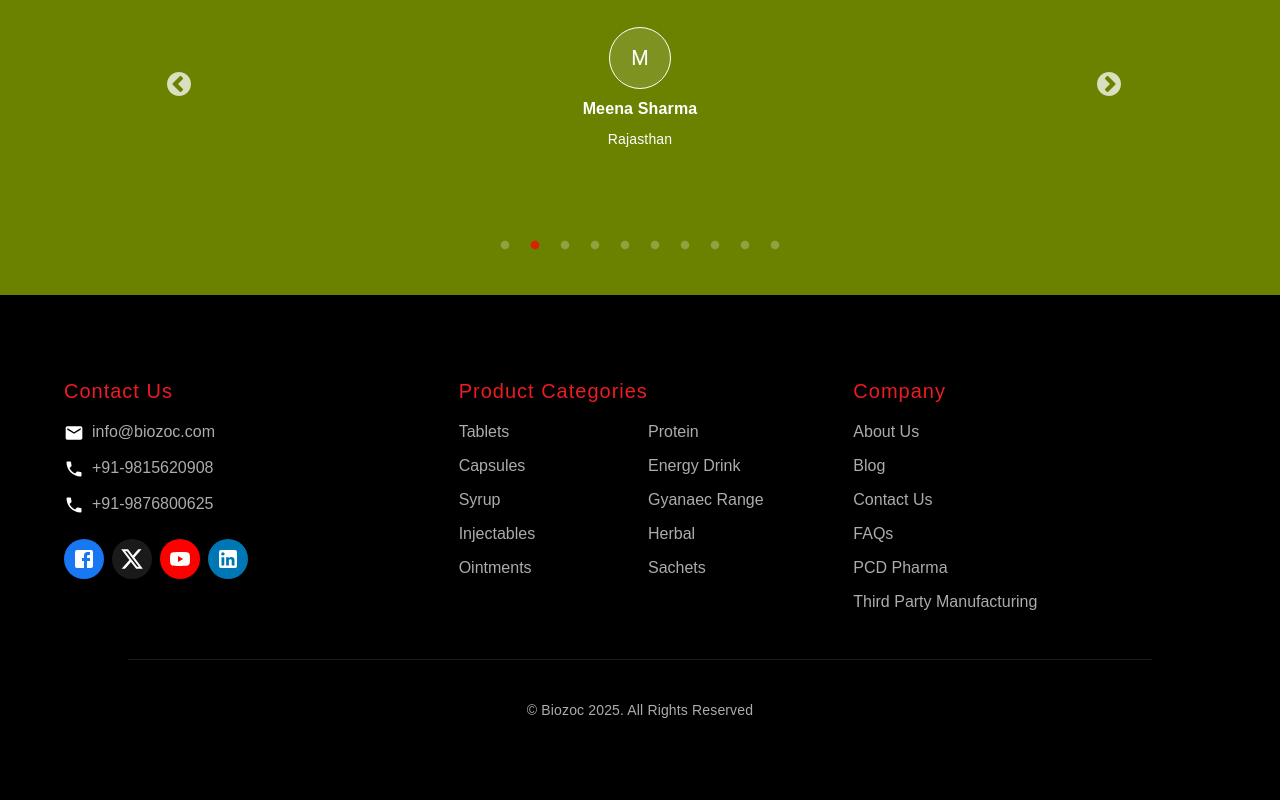
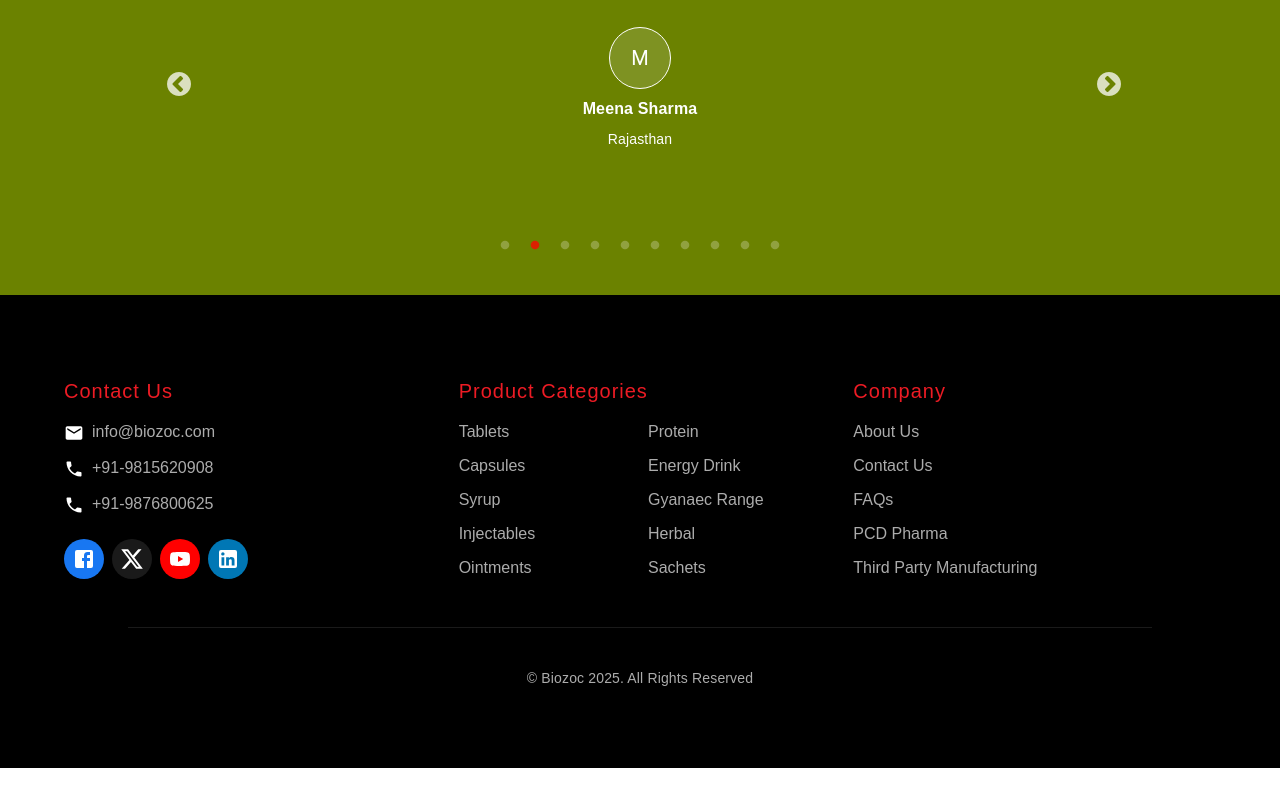
Before and after one commit to zoic-dev/biozoc, a Next.js app: page / in a window 1280 px wide. Shown: the part 2884-3684 px from the top of the page. After the commit the page ends 3652 px from the top, so only its background shows below. Built offline with nearby package versions, Linux system fonts and the light colour scheme; a web font is replaced by a local one.

Commit message:
footer updatde

```diff
--- a/components/Footer.js
+++ b/components/Footer.js
@@ -63,10 +63,6 @@
     {
         label: 'About Us',
         href: '/about'
-    },
-    {
-        label: 'Blog',
-        href: '/blog'
     },
     {
         label: 'Contact Us',
```
